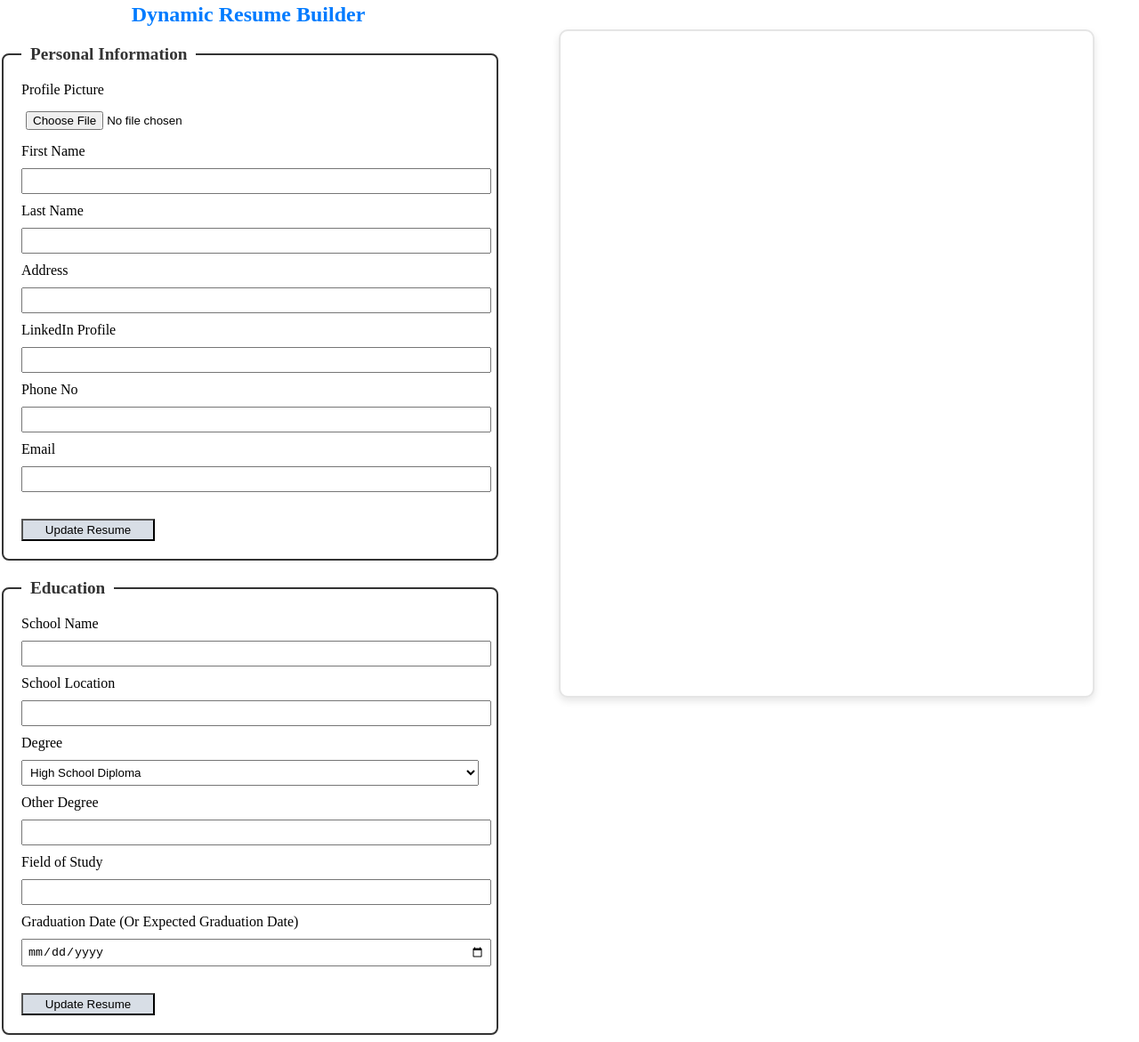
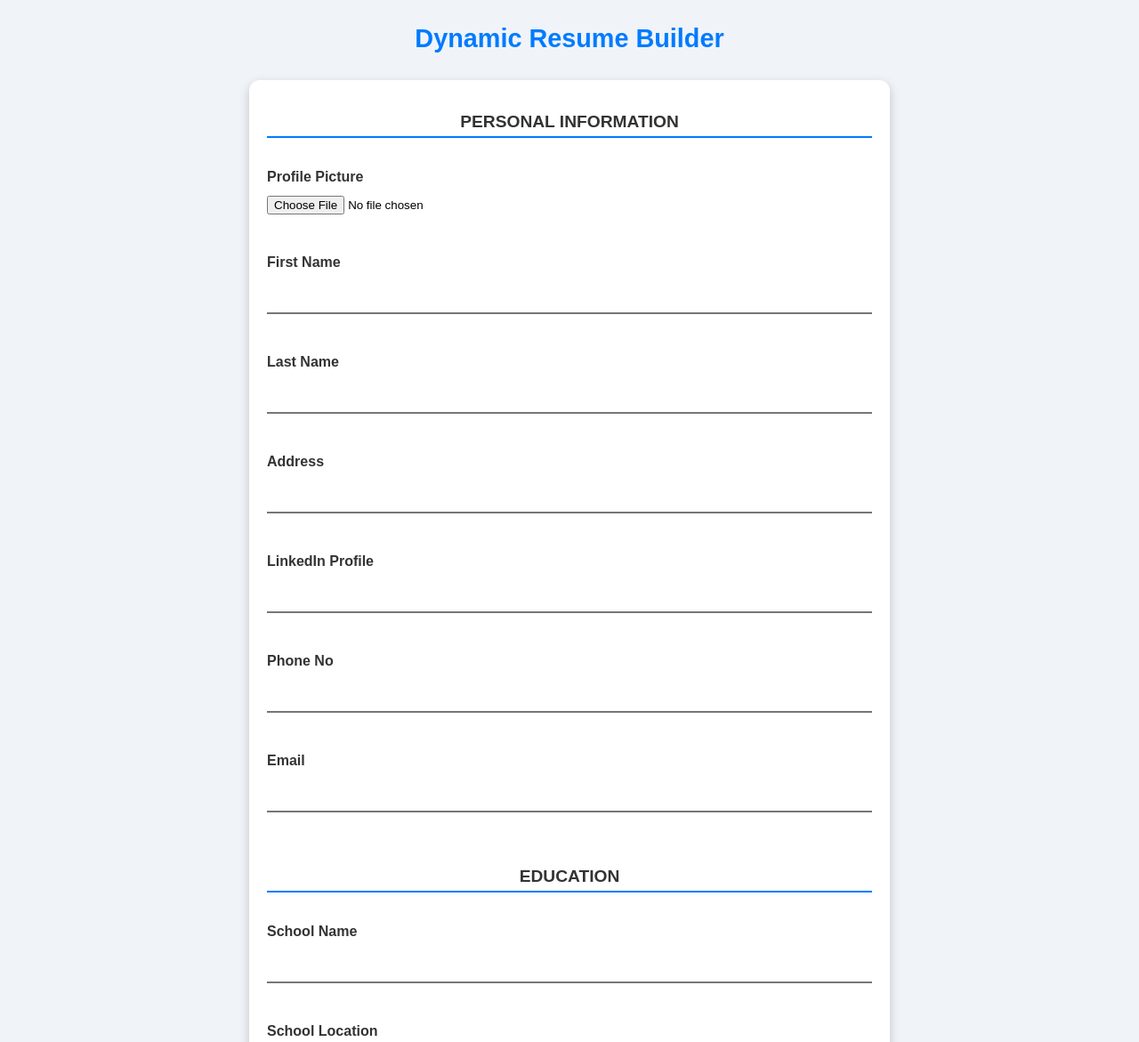
Before and after one commit to alihaidernoorani/Hackathon-Milestone-Based-Interactive-Resume-Builder, a website: page milestone-3-dynamic-resume-builder-with-form/index.html in a window 1280 px wide. Shown: the part 17-1188 px from the top of the page at 89% size. Drawn offline with Linux system fonts and the light colour scheme.

Commit message:
Updated files

```diff
--- a/milestone-3-dynamic-resume-builder-with-form/index.html
+++ b/milestone-3-dynamic-resume-builder-with-form/index.html
@@ -8,13 +8,13 @@
 </head>
 <body>
     <div id="container">
-        <!-- Forms Section -->
+        <!-- Centered Form Section -->
         <section id="formSection">
             <h1>Dynamic Resume Builder</h1>
-            <!-- Personal Information Form -->
-            <form id="personalInfoForm">
-                <fieldset>
-                    <legend>Personal Information</legend>
+            <!-- Unified Resume Form -->
+            <form id="resumeForm">
+                <!-- Personal Information -->
+                    <h2>PERSONAL INFORMATION</h2>
                     <label for="profilePicture">Profile Picture</label>
                     <input type="file" id="profilePicture" accept="image/*" required>
                     <label for="firstName">First Name</label>
@@ -29,19 +29,16 @@
                     <input type="number" id="tel" required>
                     <label for="email">Email</label>
                     <input type="email" id="email" required>
-                    <button type="submit">Update Resume</button>
-                </fieldset>
-            </form>
-            <!-- Education Form -->
-            <form id="educationInfoForm">
-                <fieldset>
-                    <legend>Education</legend>
+
+
+                <!-- Education -->
+                    <h2>EDUCATION</h2>
                     <label for="school">School Name</label>
                     <input type="text" id="school" required>
                     <label for="schoolLocation">School Location</label>
                     <input type="text" id="schoolLocation" required>
                     <label for="degree">Degree</label>
-                    <select>
+                    <select id="degree">
                         <option>High School Diploma</option>
                         <option>GED</option>
                         <option>Associate of Arts</option>
@@ -64,13 +61,10 @@
                     <input type="text" id="study" required>
                     <label for="grad">Graduation Date (Or Expected Graduation Date)</label>
                     <input type="date" id="grad" required>
-                    <button type="submit">Update Resume</button>
-                </fieldset>
-            </form>
-            <!-- Experience Form -->
-            <form id="experienceInfoForm">
-                <fieldset>
-                    <legend>Experience</legend>
+
+
+                <!-- Experience -->
+                    <h2>EXPERIENCE</h2>
                     <label for="jobTitle">Job Title</label>
                     <input type="text" id="jobTitle" required>
                     <label for="employer">Employer</label>
@@ -89,41 +83,22 @@
                         <input type="checkbox" id="work">
                         I currently work here
                     </label>
-                    <button type="submit">Update Resume</button>
-                </fieldset>
-            </form>
-            <!-- Skills Form -->
-            <form id="skillsInfoForm">
-                <fieldset>
-                    <legend>Skills</legend>
+
+
+                <!-- Skills -->
+                    <h2>SKILLS</h2>
                     <label for="skill">Skills</label>
                     <input type="text" id="skill">
-                    <button type="submit">Update Resume</button>
-                </fieldset>
+
+
+                <!-- Submit Button -->
+                <button type="submit">Generate Resume</button>
             </form>
         </section>
+
         <!-- Resume Section -->
         <section id="resumeSection">
-            <div id="profileContainer">
-                <div id="profilePic"></div>
-                <h2 id="personalInformationHeading">Personal Information</h2>
-                <p id="personalInformation"></p>
-            </div>
-
-            <div id="education">
-                <h2 id="educationHeading">Education</h2>
-                <p id="educationDetails"></p>
-            </div>
-
-            <div id="experience">
-                <h2 id="experienceHeading">Experience</h2>
-                <p id="experienceDetails"></p>
-            </div>
-
-            <div id="skills">
-                <h2 id="skillsHeading">Skills</h2>
-                <p id="skillsList"></p>
-            </div>
+            <!-- Content for the generated resume will go here -->
         </section>
     </div>
     <script src="./script.js"></script>
--- a/milestone-3-dynamic-resume-builder-with-form/style.css
+++ b/milestone-3-dynamic-resume-builder-with-form/style.css
@@ -1,107 +1,125 @@
+/* Reset body margins and apply a background */
 body {
     margin: 0;
-}
-
-#container {
-    display: flex;
-    justify-content: space-between;
-    gap: 20px;
-}
-
-#formSection {
-    flex: 1;
-    float: left;
-    flex-direction: column;
-    gap: 20px;
-    max-width: 50%;
-}
-
-#resumeSection {
-    flex: 1;
-    float: right;
-    max-width: 50%;
-    margin-top: auto;
-}
-
-h1 {
-    color: #007bff;
-}
-
-fieldset {
-    border: 2px solid #333;
-    border-radius: 8px;
     padding: 20px;
-    margin-bottom: 20px;
-    width: 100%;
-    box-sizing: border-box;
-    background-color: #fff;
-}
-
-legend {
-    font-weight: bold;
-    padding: 0 10px;
-    font-size: 1.2em;
-    color: #333;
-}
-
-input, select, textarea {
-    padding: 5px;
-    margin:10px 0;
-    width: 100%;
-}
-
-#remote, #work {
-    max-width: fit-content;
-}
-
-button {
-    width:150px;
-    height:25px;
-    margin-top: 20px;
+    font-family: Arial, sans-serif;
+    background-color: #f0f4f8;
     display: flex;
     justify-content: center;
     align-items: center;
-    background-color: #d8dee6;
-}
-
-#resumeSection {
-    width: 600px;
-    height: 707px;
-    padding: 20px;
-    margin: 50px;
-    background-color: #ffffff;
-    color: #333333;
-    box-shadow: 0 4px 8px rgba(0, 0, 0, 0.1);
-    border-radius: 10px;
-    border: 2px solid #e5e5e5;
 }
 
 h1 {
     color: #007bff;
     text-align: center;
+    font-size: 1.8em;
+    margin-bottom: 30px;
 }
 
+#container {
+    display: flex;
+    flex-direction: column;
+    max-width: 1200px;
+    width: 100%;
+}
+
+form {
+    font-family: 'Arial', sans-serif;
+    width: 60%;
+    max-width: 800px;
+    margin: 0 auto;
+    padding: 20px;
+    background-color: #ffffff;
+    border-radius: 12px;
+    box-sizing: border-box;
+    box-shadow: 0px 4px 12px rgba(0, 0, 0, 0.2);
+}
 
 h2 {
+    font-size: 1.2em;
+    font-weight: bold;
+    color: #333;
+    margin-bottom: 35px;
     border-bottom: 2px solid #007bff;
-    padding: 2px;
-    margin-bottom: 20px;
+    padding-bottom: 5px;
+    text-align: center;
 }
 
-#personalInformationHeading,
-#educationHeading,
-#experienceHeading,
-#skillsHeading {
-    display: none;
+label {
+    display: block;
+    font-weight: bold;
+    margin-bottom: 12px; /* Adjust margin as needed */
+    color: #333;
 }
 
-p {
-    line-height: 1.5;
+input[type="file"] {
+    margin-bottom: 45px;
 }
+
+input[type="text"],
+input[type="url"],
+input[type="email"],
+input[type="number"],
+input[type="date"],
+select {
+    width: 100%;
+    padding: 10px;
+    margin-bottom: 45px;
+    box-sizing: border-box;
+    border-top: none;
+    border-right: none;
+    border-left: none;
+    box-sizing: border-box;
+}
+
+input[type="text"]:focus,
+input[type="url"]:focus,
+input[type="email"]:focus,
+input[type="number"]:focus,
+input[type="date"]:focus,
+select:focus {
+    outline: none;
+    border-color: #007bff;
+}
+
+button {
+    width: 100%;
+    padding: 10px;
+    font-size: 1em;
+    font-weight: bold;
+    color: #fff;
+    background-color: #007bff;
+    border: none;
+    border-radius: 5px;
+    cursor: pointer;
+    transition: background-color 0.3s;
+}
+
+button:hover {
+    background-color: #0056b3;
+}
+
+/* #resumeSection {
+    width: 100%;
+    max-width: 600px;
+    background-color: #ffffff;
+    color: #333;
+    padding: 20px;
+    border-radius: 8px;
+    box-shadow: 0 4px 12px rgba(0, 0, 0, 0.1);
+}
+
+#resumeSection h2 {
+    font-size: 1.5em;
+    color: #007bff;
+    margin-bottom: 15px;
+    border-bottom: 2px solid #007bff;
+    padding-bottom: 5px;
+} */
 
 #profilePic {
     display: block;
-    margin: 0 auto;
+    margin: 0 auto 20px;
     border-radius: 50%;
     width: 150px;
     height: 150px;
```
Also changed, not shown: milestone-3-dynamic-resume-builder-with-form/script.ts (+160 -97 lines).
